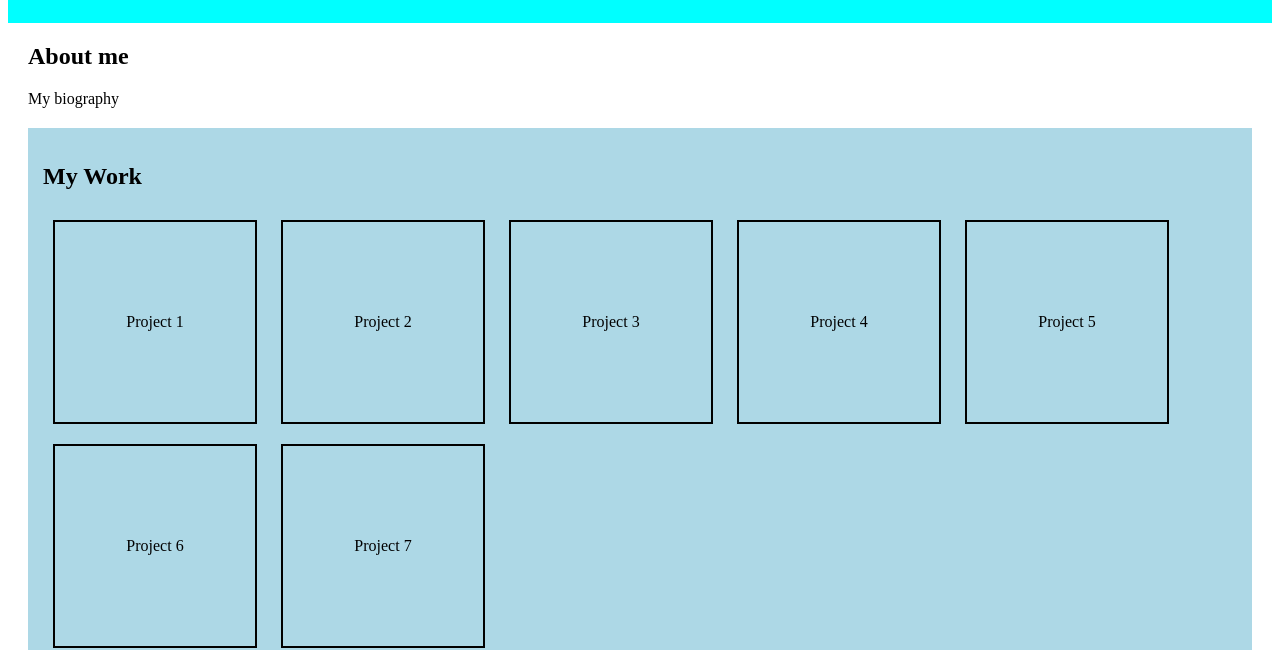
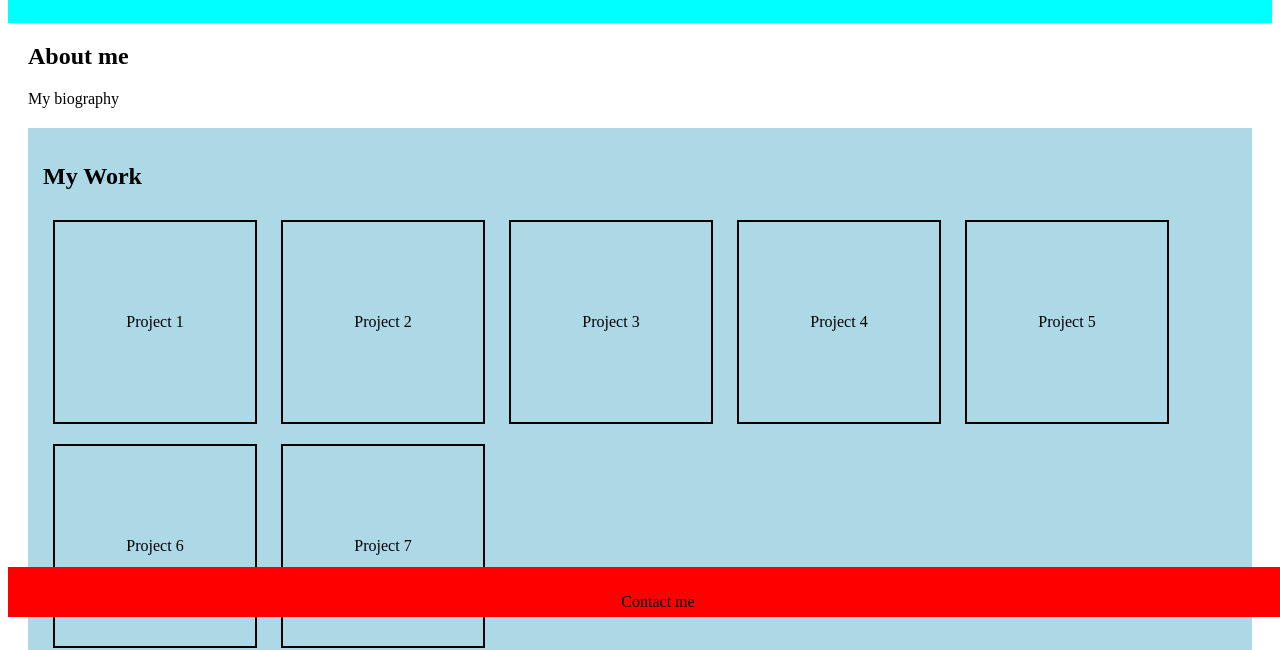
Before and after one commit to adhikarisunil/portfolio, a plain HTML site: page portfolio/index.html in a window 1280 px wide. Shown: the part 183-833 px from the top of the page. Drawn offline with Linux system fonts and the light colour scheme.

Commit message:
css change

```diff
--- a/portfolio/style.css
+++ b/portfolio/style.css
@@ -44,4 +44,10 @@ footer{
     background-color: red;
     text-align: center;
     padding: 10px;
+    position: fixed;
+    padding: 10px 10px 0px 10px;
+    bottom: 0;
+    width: 100%;
+    height: 40px;
+    font-size: bold;
 }
```
